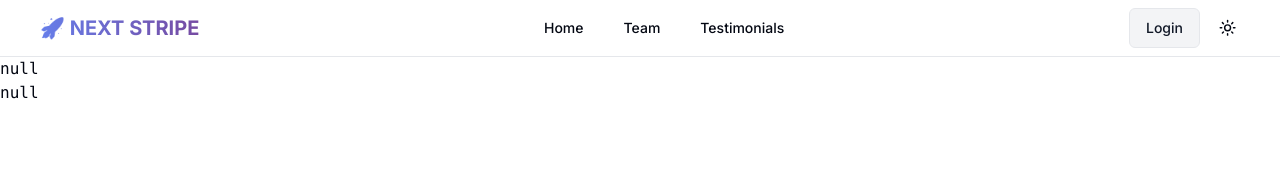
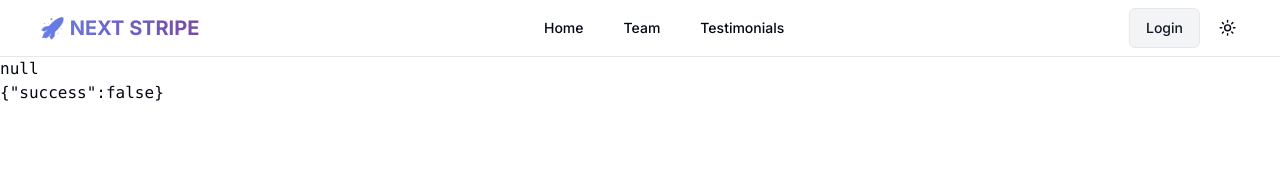
Before and after one commit to fogcitymarathoner/egghead-saas-tutorial, a Next.js app: page /user-test in a window 1280 px wide. Shown: the top 171 px of the page. Built offline with nearby package versions, Linux system fonts and the light colour scheme; no server answers.

Commit message:
more debugging

```diff
--- a/src/app/user-test/actions.ts
+++ b/src/app/user-test/actions.ts
@@ -0,0 +1,17 @@
+"use server";
+
+import prisma from "@/db/prisma";
+import { getKindeServerSession } from "@kinde-oss/kinde-auth-nextjs/server";
+
+export async function getDBUser() {
+    const { getUser } = getKindeServerSession();
+    const user = await getUser();
+
+    if (!user) return { success: false };
+
+    const existingUser = await prisma.user.findUnique({ where: { id: user.id } });
+
+    if (!existingUser) return { success: false };
+
+    return existingUser;
+}
--- a/src/app/user-test/page.tsx
+++ b/src/app/user-test/page.tsx
@@ -1,25 +1,31 @@
+'use client'
 import prisma from "@/db/prisma";
-import { getKindeServerSession } from "@kinde-oss/kinde-auth-nextjs/server";
-import { redirect } from "next/navigation";
+import { useQuery } from "@tanstack/react-query";
+import { useKindeBrowserClient } from "@kinde-oss/kinde-auth-nextjs";
+import {checkAuthStatus} from "@/app/auth/callback/actions";
+import {getDBUser} from "./actions"
 // FIXME: remove this test page
 
 interface UserValue { id: string; email: string; name: string | null; image: string | null; plan: string | null; customerId: string | null; createdAt: Date; updatedAt: Date; }
 // db access doe not work in deploy
-const Page = async () => {
+const Page = () => {
+    const { isAuthenticated, user } = useKindeBrowserClient();
+    // FIXME: remove
+    console.log('user-test isAuthenticated ' + isAuthenticated);
+    console.log('user-test user' + JSON.stringify(user));
+    const { data } = useQuery({
+        queryKey: ["getDBUser"],
+        queryFn: async () => await getDBUser(),
+    });
 
-    const { getUser } = getKindeServerSession();
-    const user = await getUser();
-    let userProfile = null
-    if(user) {
-        userProfile = await prisma.user.findUnique({where: {id: user.id}});
-    }
+    console.log('user-test data' + JSON.stringify(user));
 
     return (<div className='max-w-7xl mx-auto'>
         <section>
             <pre>{JSON.stringify(user)}</pre>
         </section>
         <section>
-            <pre>{JSON.stringify(userProfile)}</pre>
+            <pre>{JSON.stringify(data)}</pre>
         </section>
     </div>)
 };
--- a/src/components/Navbar.tsx
+++ b/src/components/Navbar.tsx
@@ -31,7 +31,9 @@ const routeList: RouteProps[] = [
 
 export const Navbar = () => {
 	const { isAuthenticated } = useKindeBrowserClient();
-
+	// FIXME: remove
+	console.log('Navbar isAuthenticated ' + isAuthenticated);
+	//
 	const { data } = useQuery({
 		queryKey: ["isUserSubscribed"],
 		queryFn: async () => isUserSubscribed(),
```
